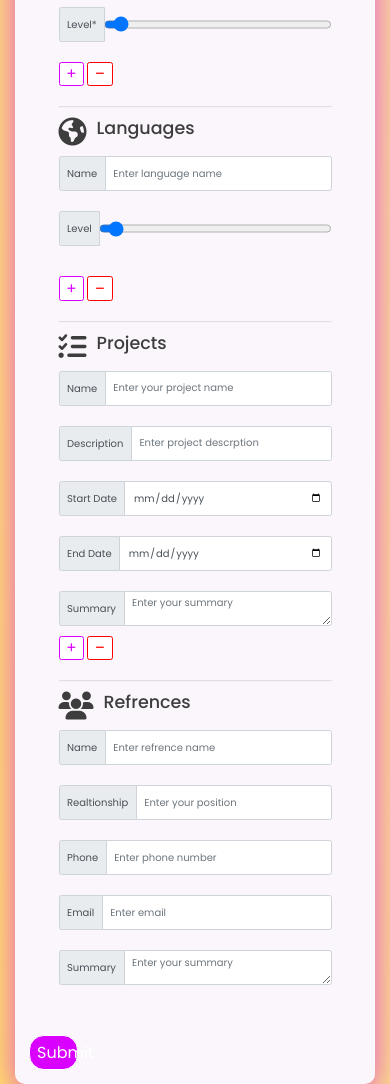
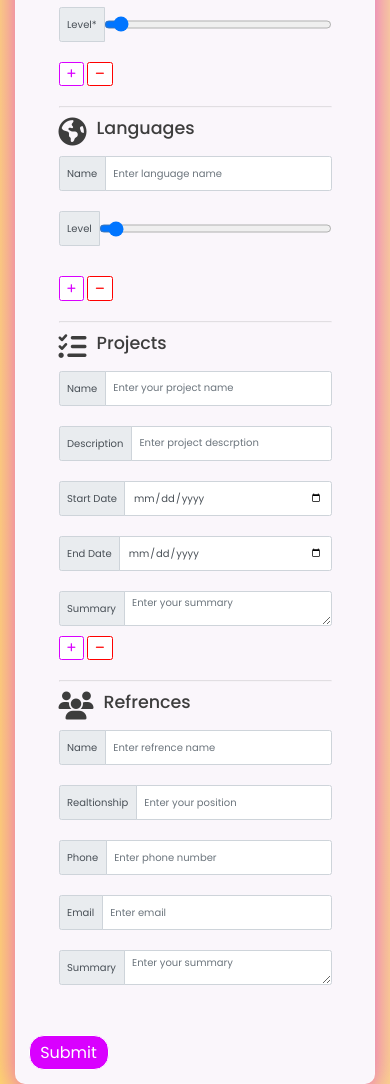
Before and after one commit to SrushtiHemnani/-Building-Resume-Project, a plain HTML site: page index.html in a window 390 px wide. Shown: the part 2271-3355 px from the top of the page. Drawn offline with Linux system fonts and the light colour scheme.

Commit message:
Fix Submit Button on mobile mediaquery

```diff
--- a/index.html
+++ b/index.html
@@ -568,7 +568,7 @@
         }
 
         .btn-submit {
-            width: 15%;
+            width:80px;
             height: 35px;
             background: #d900ff;
             color: white;
```
